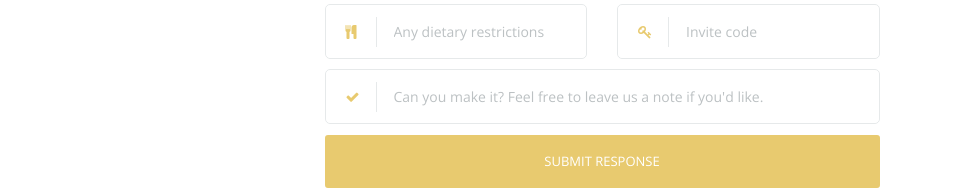
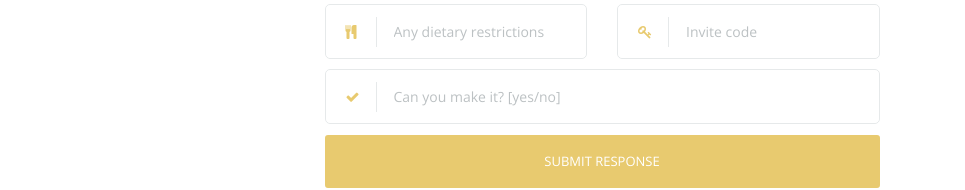
Before and after one commit to oliviayyu/oj2026, a website: page index.html in a window 1280 px wide. Shown: the part 3103-3293 px from the top of the page, without its empty margins (38-1003 px from the left). Drawn offline with nearby package versions, Linux system fonts and the light colour scheme; files whose address does not match are found by name.

Commit message:
update wording rsvp

```diff
--- a/index.html
+++ b/index.html
@@ -345,7 +345,7 @@
                             <div class="form-input-group" style="position: relative;">
                                 <i class="fa fa-check" style="position: absolute; left: 20px; top: 50%; transform: translateY(-50%); font-size:14px"></i>
                                 <input type="text" name="response" id="response"
-                                    placeholder="Can you make it? Feel free to leave us a note if you'd like." required style="flex: 1;">
+                                    placeholder="Can you make it? [yes/no]" required style="flex: 1;">
                             </div>
                         </div>
                     </div>
```
Also changed, not shown: 1 other file.
